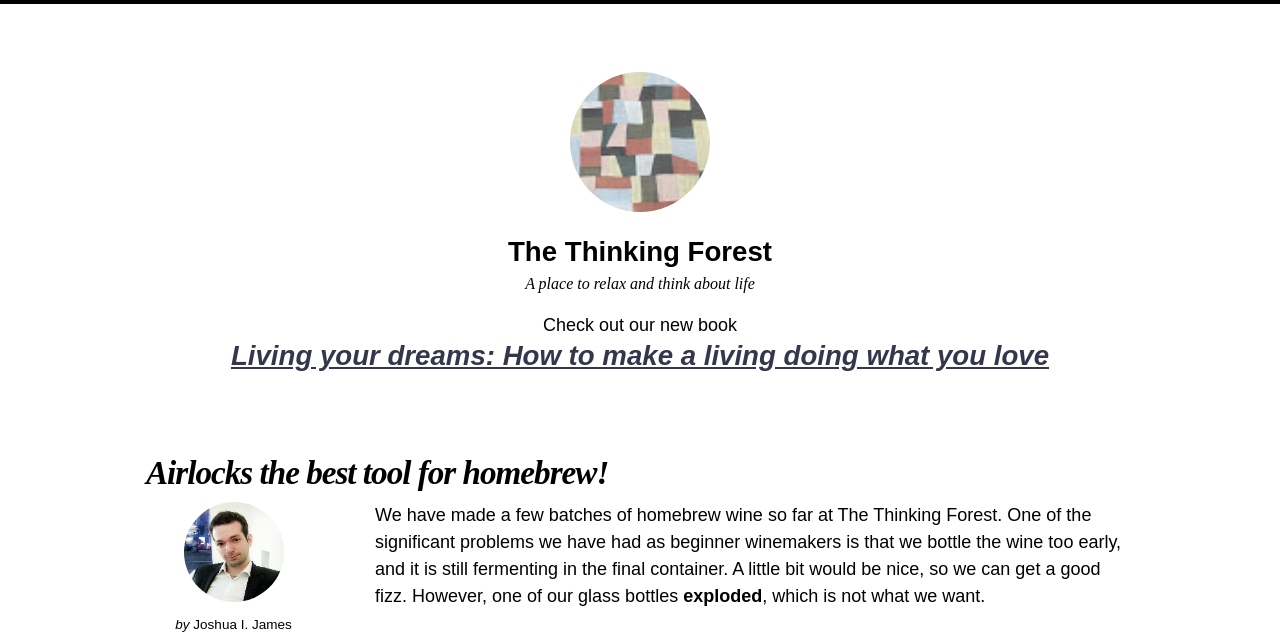
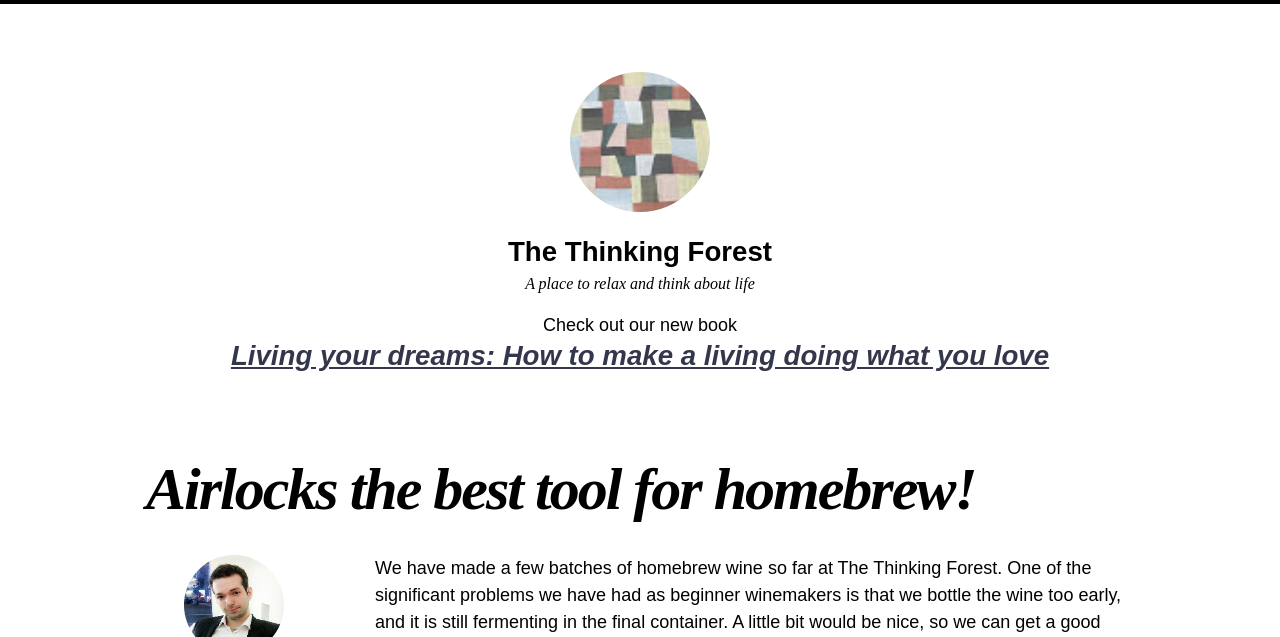
Before and after one commit to jijames/ThinkingForest, a Jekyll site: the page built from _posts/2019-07-27-HomebewAirlocks.md, in a window 1280 px wide. Shown: the top 637 px of the page. Built offline with Jekyll 4.4.1, drawn with Linux system fonts in a browser that asks for light colours; nearby versions of some CDN libraries; comment, search, counter and statistics services are not loaded; grey boxes are pictures that could not be loaded.

Commit message:
page title size

```diff
--- a/_layouts/post.html
+++ b/_layouts/post.html
@@ -9,9 +9,9 @@
       <header class="page-header">
         {% assign title = page.title | markdownify | strip_html %}
         {% if page.link %}
-          <h1 id="page-title" class="entry-title p-name"><a href="{{ page.link }}">{{ title }} <span class="link-arrow">&rarr;</span></a></h3>
+          <h1 id="page-title" class="page-title p-name"><a href="{{ page.link }}">{{ title }} <span class="link-arrow">&rarr;</span></a></h3>
         {% else %}
-          <h1 id="page-title" class="entry-title p-name">{{ title }}</h3>
+          <h1 id="page-title" class="page-title p-name">{{ title }}</h3>
         {% endif %}
       </header>
 
```
